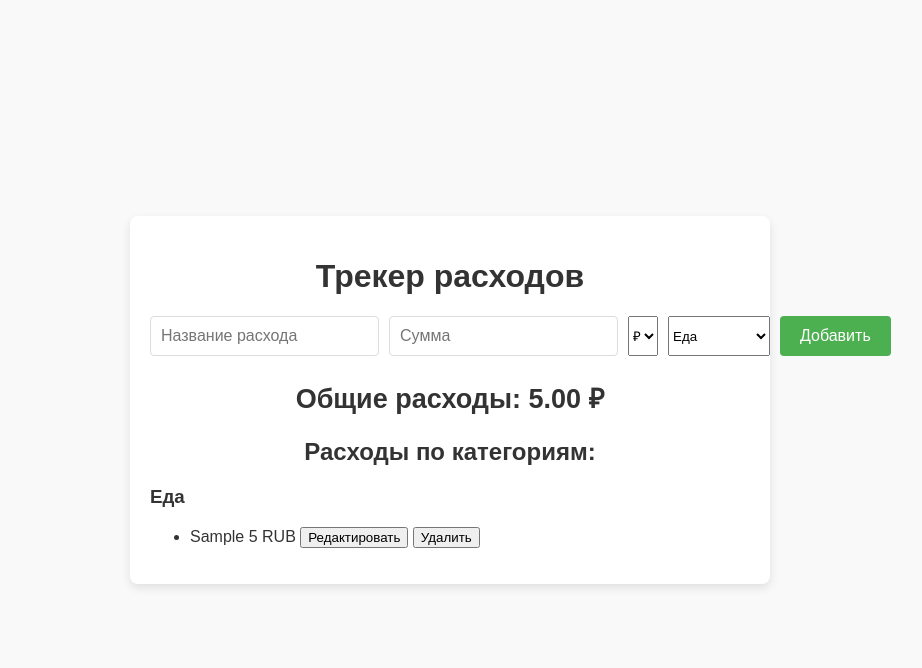
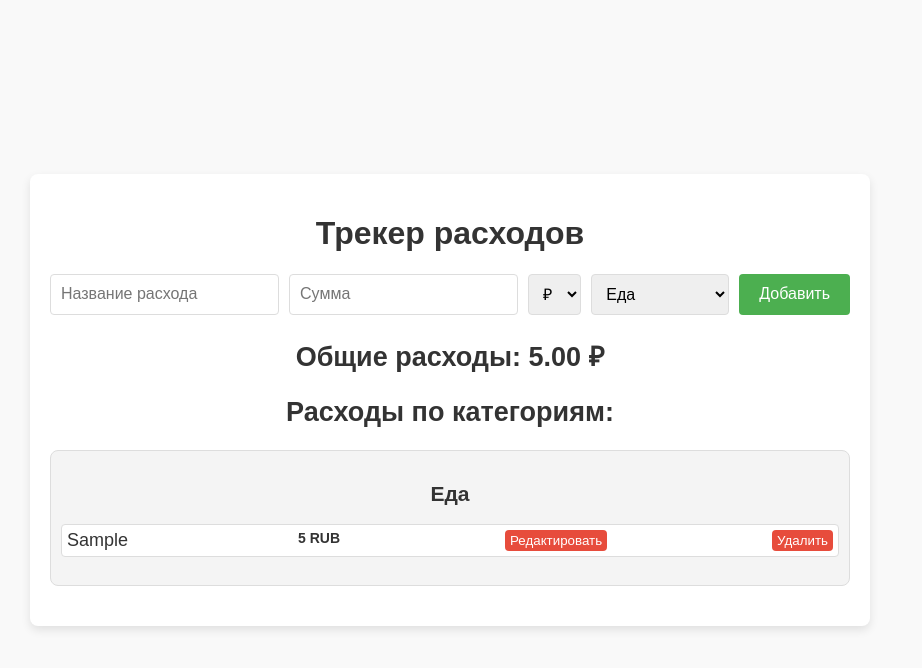
Before and after one commit to meloch287/Expense-tracker, a plain HTML site: page index.html in a window 1280 px wide. Both pictures are taken after typing "Sample", "5" into the empty fields and a click on the button "Добавить". Shown: the whole page, without its empty margins (190-1112 px from the left). Drawn offline with Linux system fonts and the light colour scheme; no server answers.

Commit message:
Update styles.css

```diff
--- a/styles.css
+++ b/styles.css
@@ -11,7 +11,7 @@ body {
 }
 
 .container {
-    max-width: 600px;
+    max-width: 800px;
     width: 100%;
     padding: 20px;
     background: #fff;
@@ -29,7 +29,7 @@ form {
     margin-bottom: 20px;
 }
 
-form input {
+form input, form select {
     flex: 1;
     padding: 10px;
     font-size: 16px;
@@ -57,41 +57,68 @@ form button:hover {
     font-size: 18px;
 }
 
-#expense-list {
+#category-summary {
+    margin-bottom: 20px;
+    text-align: center;
+    font-size: 18px;
+}
+
+#category-list {
+    display: flex;
+    flex-wrap: wrap;
+    gap: 20px;
+    justify-content: center;
+}
+
+.category-section {
+    flex: 1 1 calc(50% - 20px);
+    min-width: 200px;
+    border: 1px solid #ddd;
+    border-radius: 8px;
+    padding: 10px;
+    background: #f4f4f4;
+}
+
+.category-section h3 {
+    text-align: center;
+    margin-bottom: 10px;
+}
+
+.category-section ul {
     list-style: none;
     padding: 0;
 }
 
-#expense-list li {
+.category-section ul li {
     display: flex;
     justify-content: space-between;
-    padding: 10px;
+    padding: 5px;
     border: 1px solid #ddd;
     border-radius: 4px;
-    margin-bottom: 10px;
-    background: #f4f4f4;
+    margin-bottom: 5px;
+    background: #fff;
 }
 
-#expense-list li span {
+.category-section ul li span {
     font-weight: bold;
-    font-size: 16px;
+    font-size: 14px;
 }
 
-#expense-list li span::before {
+.category-section ul li span::before {
     content: attr(data-currency);
-    font-size: 14px;
+    font-size: 12px;
     margin-right: 5px;
 }
 
-#expense-list li button {
+.category-section ul li button {
     background-color: #e74c3c;
     border: none;
     color: white;
-    padding: 5px 10px;
+    padding: 2px 5px;
     cursor: pointer;
     border-radius: 4px;
 }
 
-#expense-list li button:hover {
+.category-section ul li button:hover {
     background-color: #c0392b;
 }
```
